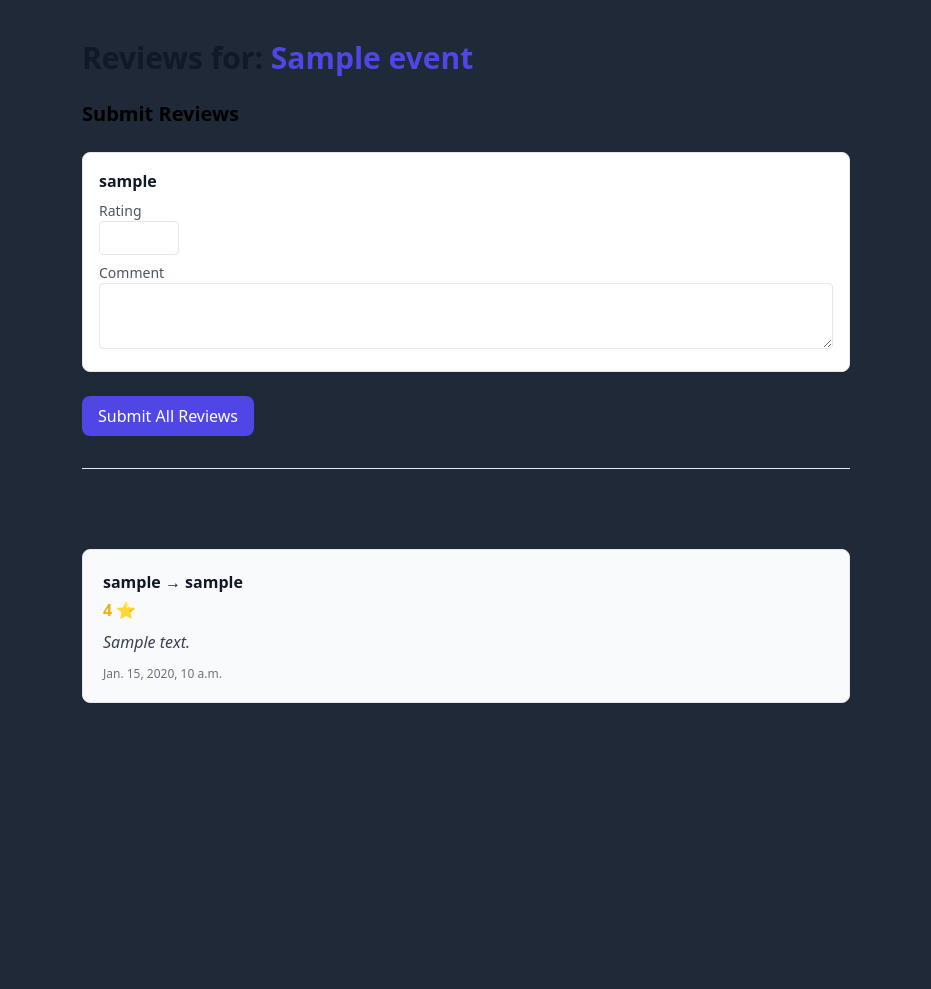
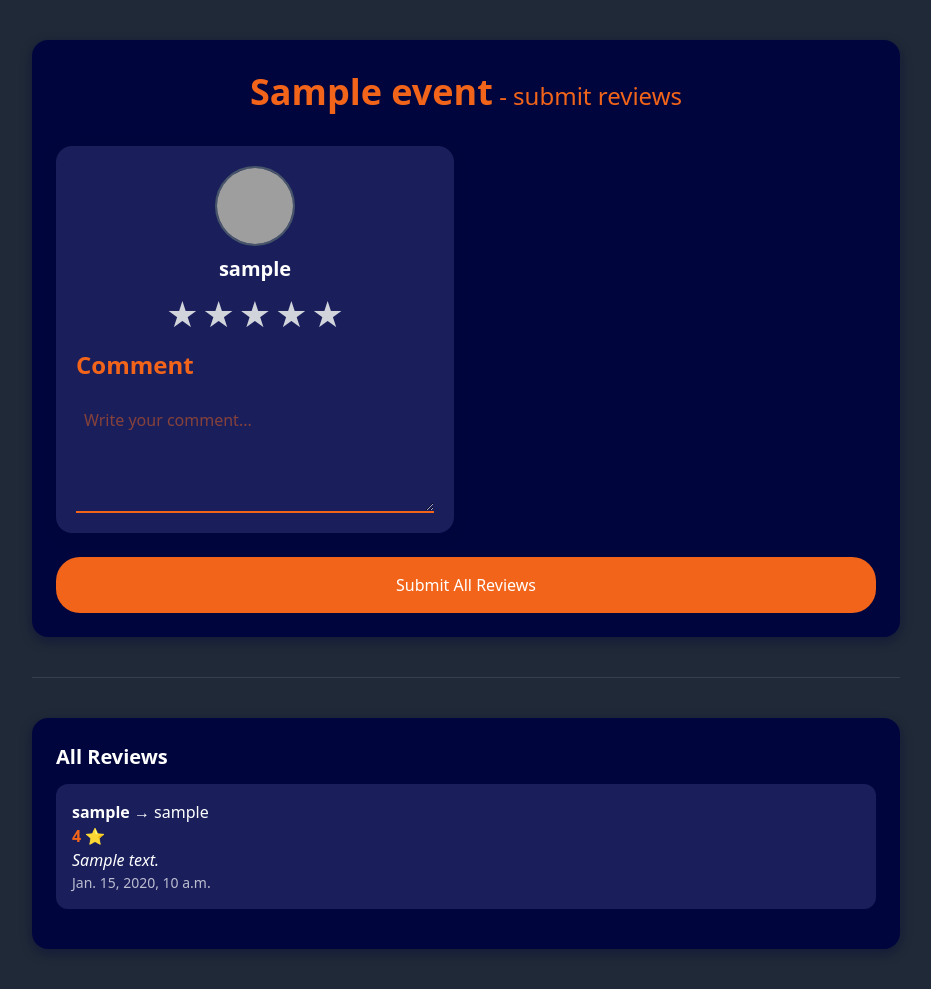
Before and after one commit to pbp-kelompok-e5/sigma-app, a Django app: template reviews/templates/reviews/event_reviews.html in a window 1280 px wide. Shown: the whole page, without its empty margins (174-1105 px from the left). Before the commit the page ends 703 px from the top, so only its background shows below. Run offline with Django 5.2, Linux system fonts and the light colour scheme; the template is opened without the code that fills it: values that come from a table or form of the project are taken from there, others are empty; tables that the repository leaves empty hold one stand-in row (values such as "Sample post"); some libraries are stand-ins or nearby versions; grey boxes are pictures that could not be loaded.

Commit message:
fungsionaliats reviews per event dan ui nya

```diff
--- a/reviews/templates/reviews/event_reviews.html
+++ b/reviews/templates/reviews/event_reviews.html
@@ -1,70 +1,115 @@
 {% extends 'base.html' %}
-{% load icon_tags %}
-
+{% load static %}
 {% block title %}Review - Sigma App{% endblock %}
 
 {% block content %}
-<div class="max-w-3xl mx-auto my-10">
+<link rel="stylesheet" href="{% static 'css/global.css' %}">
 
-  <h2 class="text-3xl font-bold text-gray-900 mb-6">Reviews for:
-    <span class="text-indigo-600">{{ event.title }}</span>
-  </h2>
+<div class="container mx-auto" style="max-width: 900px; padding: 40px 16px;">
+  <div class="card-deep-sea">
+    <div class="flex justify-center">
+      <h1 class="text-[#F26419] my-2" style="font-size: 1.5rem;">
+      <span class="text-4xl font-bold">{{ event.title }}</span>
+         - submit reviews
+    </h1>
+    </div>
 
-  <!-- SUBMIT MULTIPLE REVIEWS -->
+    <div class="card-body">
       <form method="POST" class="space-y-6">
         {% csrf_token %}
-    <h3 class="text-xl font-semibold mb-4">Submit Reviews</h3>
+        {% if participants %}
+        <!-- ✅ GRID 2 COLUMNS -->
+        <div class="grid grid-cols-1 md:grid-cols-2 gap-6">
+          {% for user in participants %}
+          <div class="card-deep-sea" style="background-color: var(--deep-sea-light); padding: 20px; text-align:center;">
 
-    <div class="space-y-6">
-      {% for user in participants %}
-        <div class="bg-white border rounded-lg p-4 shadow-sm">
-          <p class="font-semibold text-gray-900 mb-2">{{ user.username }}</p>
+            <!-- ✅ PROFILE -->
+            <img
+              src="{{ user.profile.profile_image_url|default:'https://ui-avatars.com/api/?name='|add:user.username }}"
+              alt="{{ user.username }}"
+              class="w-20 h-20 rounded-full object-cover border-2 border-slate-600 inline-block mb-2"
+            >
 
-          <label class="block text-sm text-gray-600">Rating</label>
-          <input type="number" name="rating_{{ user.id }}" min="1" max="5"
-                 class="w-20 border rounded p-1 mb-2" />
+            <!-- ✅ USERNAME -->
+            <div class="card-header" style="font-size: 1.25rem; margin-bottom: 10px;">
+              {{ user.username }}
+            </div>
 
-          <label class="block text-sm text-gray-600">Comment</label>
-          <textarea name="comment_{{ user.id }}" rows="2"
-                    class="w-full border rounded p-2"></textarea>
+            <!-- ✅ STAR RATING (CENTERED) -->
+            <div style="margin-bottom: 14px;">
+              <div class="flex justify-center gap-1 rating-stars" data-user="{{ user.id }}">
+                {% for i in "12345" %}
+                  <button type="button"
+                    class="star-btn text-gray-300 hover:text-yellow-400 transition text-4xl"
+                    data-value="{{ forloop.counter }}">★</button>
+                {% endfor %}
+                <input type="hidden" name="rating_{{ user.id }}" />
               </div>
-      {% empty %}
-        <p class="text-gray-500 italic">No participants to review.</p>
+            </div>
+
+            <!-- ✅ COMMENT (CENTERED INPUT GROUP) -->
+            <div class="input-group" style="margin-top: 12px; text-align:left; width: 100%;">
+              <label class="input-label">Comment</label>
+              <textarea name="comment_{{ user.id }}" placeholder="Write your comment..."></textarea>
+            </div>
+
+          </div>
           {% endfor %}
         </div>
+        {% endif %}
 
-    <button type="submit"
-      class="px-4 py-2 bg-indigo-600 hover:bg-indigo-700 text-white font-medium rounded-lg transition-all">
+        <!-- SUBMIT BUTTON -->
+        <div class="card-footer" style="margin-top: 24px;">
+          <button type="submit" class="btn btn-primary btn-full">
             Submit All Reviews
           </button>
+        </div>
       </form>
+    </div>
+  </div>
 
-  <hr class="my-8">
+  <!-- Divider -->
+  <hr style="margin: 40px 0; border-color: rgba(255,255,255,0.1);" />
 
-  <!-- REVIEW LIST -->
-  <h3 class="text-2xl font-semibold text-gray-800 mb-4">All Reviews</h3>
+  <!-- EXISTING REVIEWS -->
+  <div class="card-deep-sea">
+    <div class="card-header">All Reviews</div>
+    <div class="card-body">
+      {% for review in reviews %}
+        <div style="background: var(--deep-sea-light); border-radius: 12px; padding: 16px; margin-bottom: 16px;">
+          <p><strong>{{ review.from_user.username }}</strong> → {{ review.to_user.username }}</p>
+          <p style="color: var(--orange-sport); font-weight: 600;">{{ review.rating }} ⭐</p>
+          <p><em>{{ review.comment }}</em></p>
+          <p style="font-size: 0.875rem; opacity: 0.7;">{{ review.created_at }}</p>
+        </div>
+      {% endfor %}
+    </div>
+  </div>
+</div>
 
-  {% for review in reviews %}
-    <div class="bg-gray-50 border border-gray-200 rounded-lg p-5 mb-4 shadow-sm">
-      <p class="font-semibold text-gray-900">
-        {{ review.from_user.username }} → {{ review.to_user.username }}
-      </p>
+<!-- ✅ STAR SCRIPT -->
+<script>
+document.querySelectorAll('.rating-stars').forEach(container => {
+  const userId = container.dataset.user;
+  const stars = container.querySelectorAll('.star-btn');
+  const hiddenInput = container.querySelector(`input[name="rating_${userId}"]`);
 
-      <p class="text-yellow-500 font-bold mt-1">
-        {{ review.rating }} ⭐
-      </p>
+  stars.forEach(star => {
+    star.addEventListener('click', () => {
+      const rating = star.dataset.value;
+      hiddenInput.value = rating;
 
-      <p class="text-gray-700 mt-2">
-        <em>{{ review.comment }}</em>
-      </p>
-
-      <p class="text-xs text-gray-500 mt-3">
-        {{ review.created_at }}
-      </p>
-    </div>
-  {% empty %}
-    <p class="text-gray-500 italic">No reviews yet.</p>
-  {% endfor %}
-
-</div>
+      stars.forEach(s => {
+        if (s.dataset.value <= rating) {
+          s.classList.remove("text-gray-300");
+          s.classList.add("text-yellow-400");
+        } else {
+          s.classList.add("text-gray-300");
+          s.classList.remove("text-yellow-400");
+        }
+      });
+    });
+  });
+});
+</script>
 {% endblock %}
--- a/reviews/urls.py
+++ b/reviews/urls.py
@@ -4,5 +4,5 @@ from . import views
 app_name = 'reviews'
 
 urlpatterns = [
-    path('<uuid:event_id>/', views.event_reviews, name='event-reviews'),
+    path('<int:event_id>/', views.event_reviews, name='event-reviews'),
 ]
```
Also changed, not shown: reviews/views.py (+4 -3 lines), reviews/migrations/0001_initial.py. Lines whose indentation alone changed are shown as unchanged.
